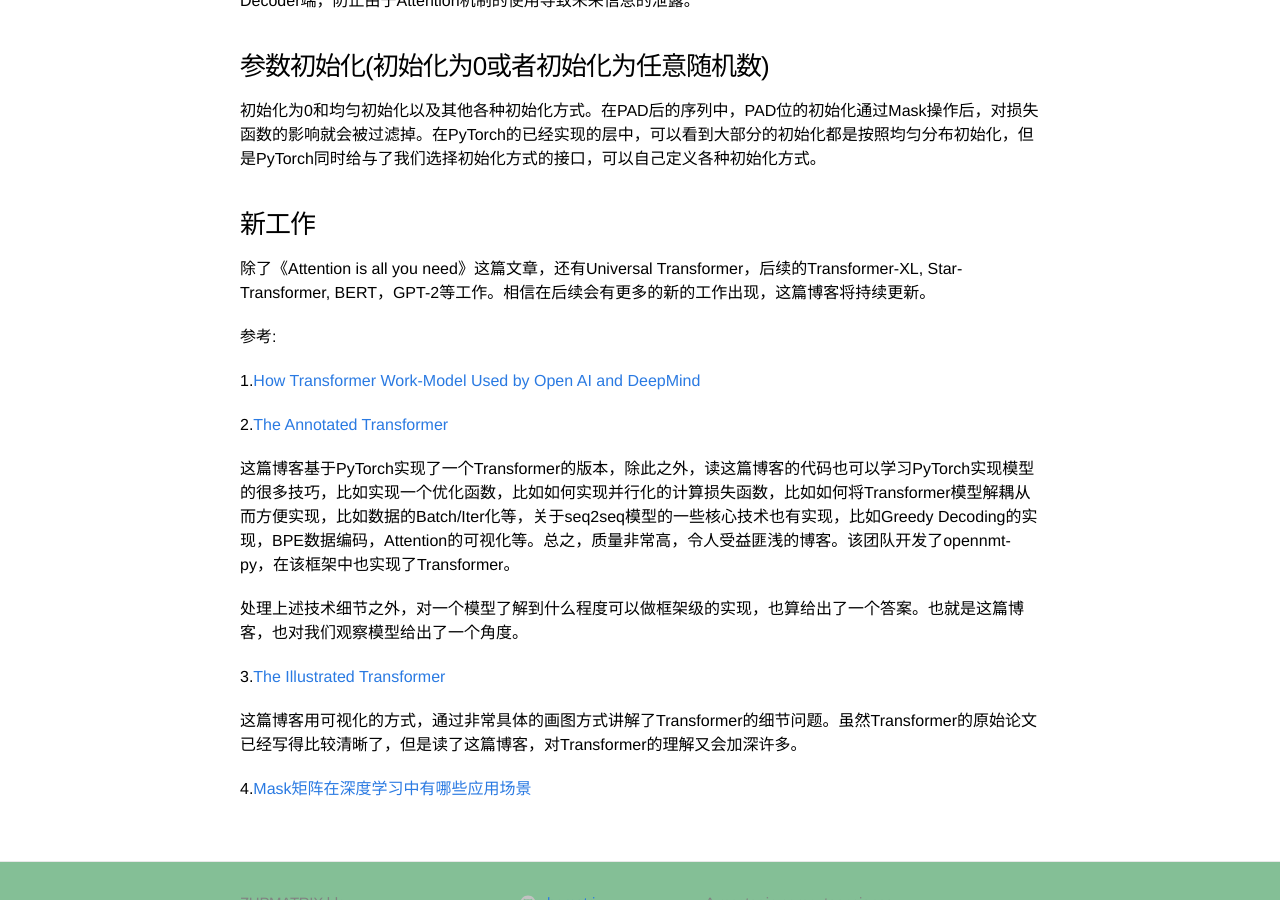
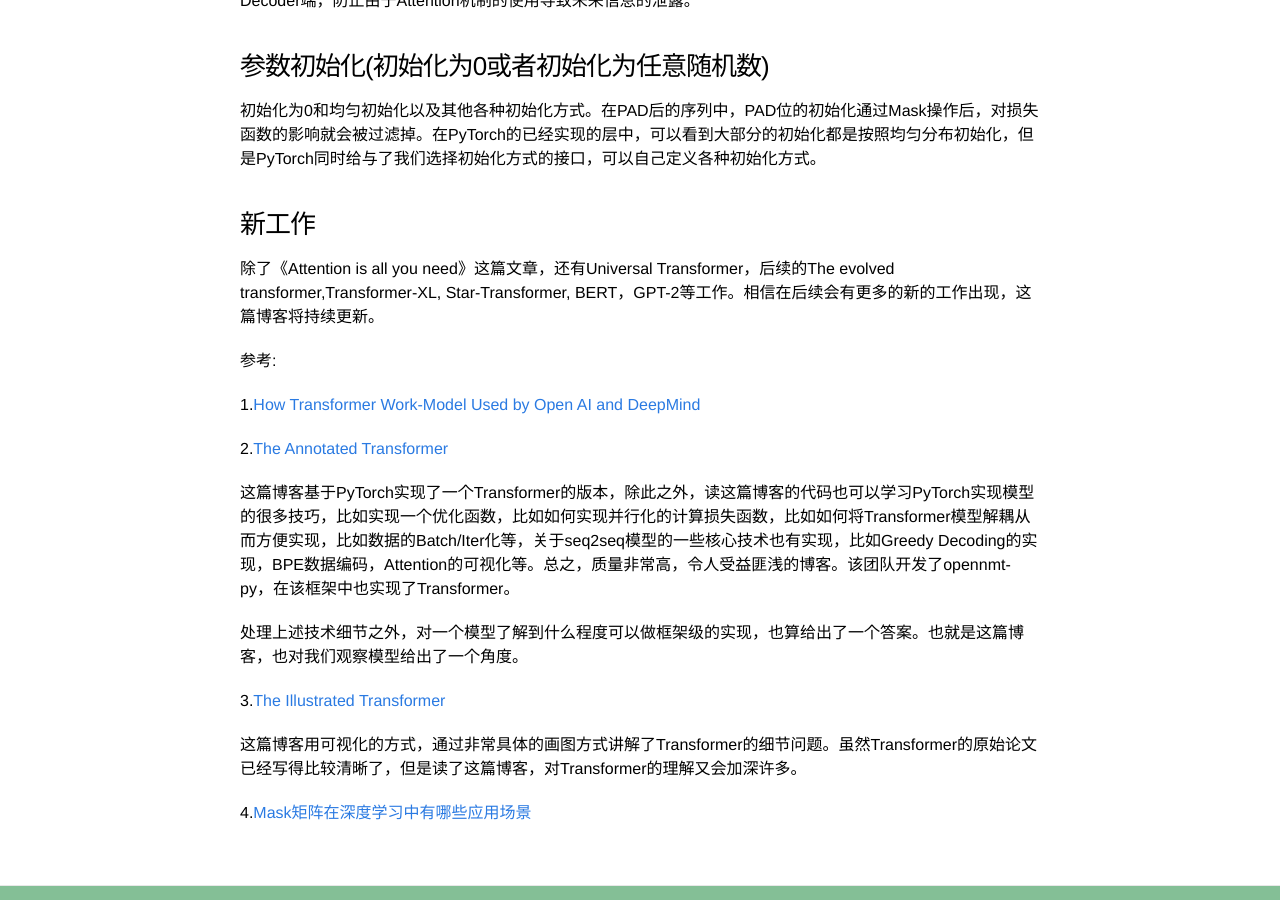
Before and after one commit to zhpmatrix/zhpmatrix.github.io, a Jekyll site: the page built from _posts/2019-03-11-NLP-rethinking-Transformer.md, in a window 1280 px wide and 900 px high, scrolled down 1765 px. Built offline with Jekyll 4.4.1, drawn with Linux system fonts in a browser that asks for light colours; comment, search, counter and statistics services are not loaded.

Commit message:
update blog

```diff
--- a/_posts/2019-03-11-NLP-rethinking-Transformer.md
+++ b/_posts/2019-03-11-NLP-rethinking-Transformer.md
@@ -60,7 +60,7 @@ Mask矩阵的两个使用场景分别是：处理不定长输入和在LM中防
 
 ### 新工作
 
-除了《Attention is all you need》这篇文章，还有Universal Transformer，后续的Transformer-XL, Star-Transformer, BERT，GPT-2等工作。相信在后续会有更多的新的工作出现，这篇博客将持续更新。
+除了《Attention is all you need》这篇文章，还有Universal Transformer，后续的The evolved transformer,Transformer-XL, Star-Transformer, BERT，GPT-2等工作。相信在后续会有更多的新的工作出现，这篇博客将持续更新。
 
 
 参考:
```
